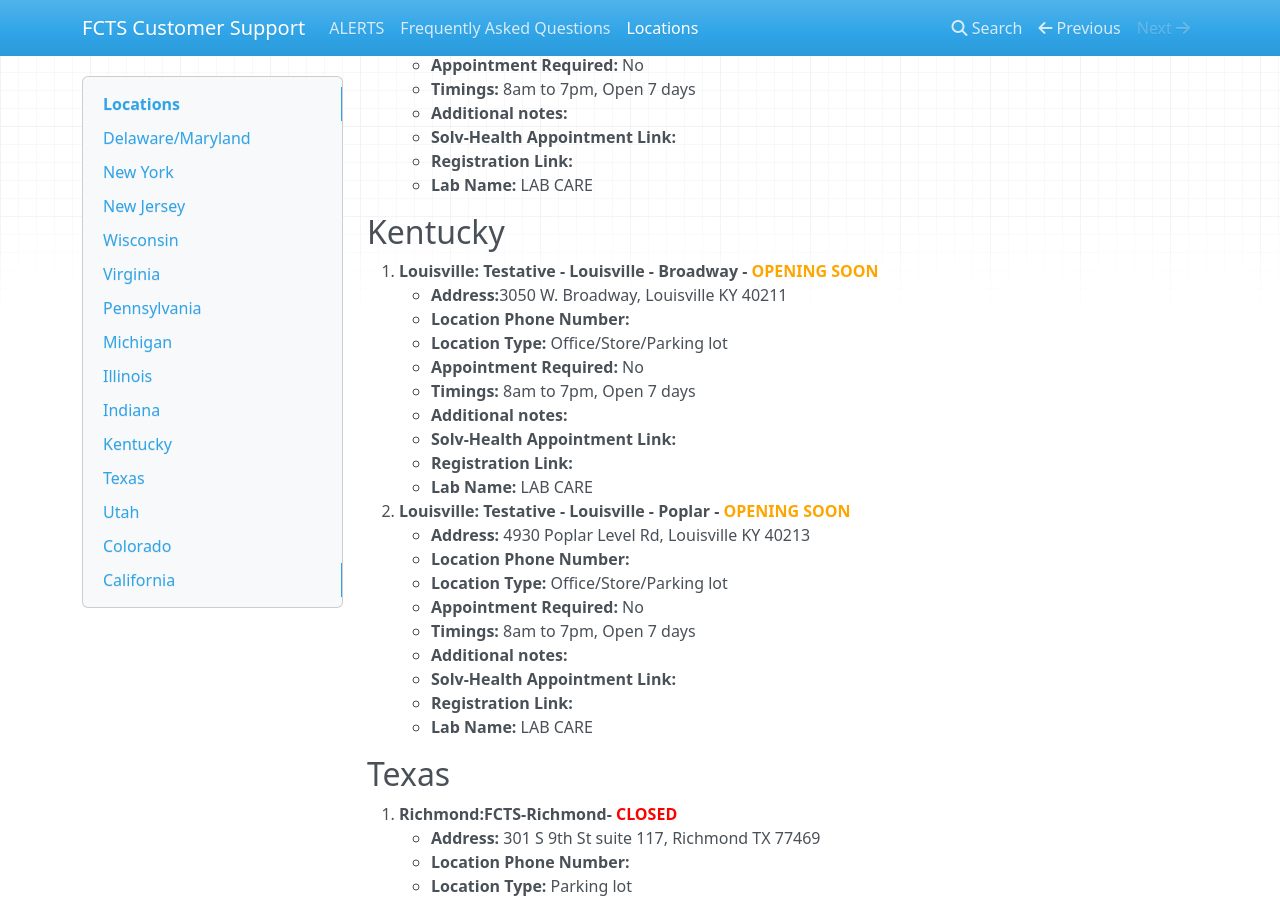
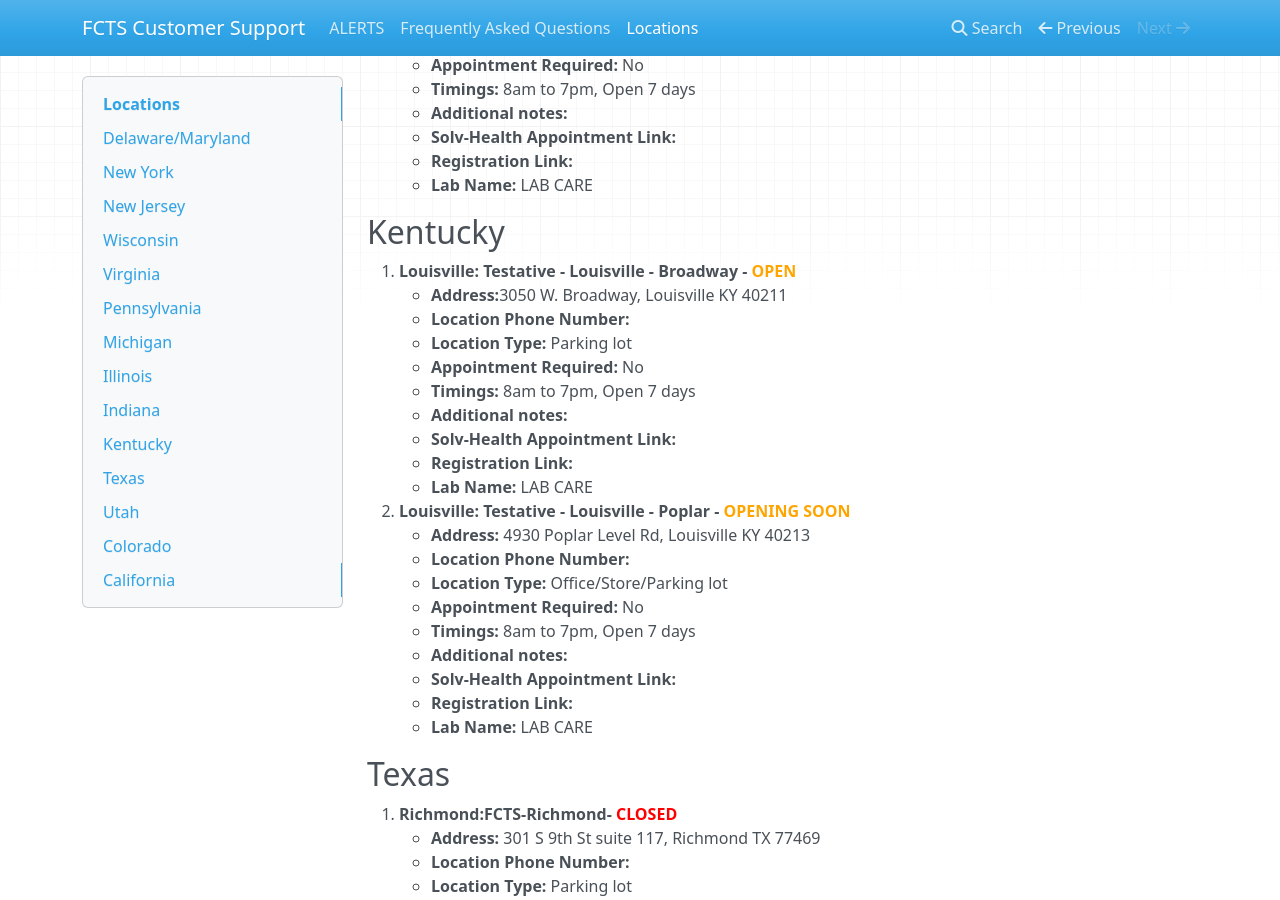
Before and after one commit to fcts000/fcts-cs-docs, an MkDocs documentation site: the page built from docs/locations.md, in a window 1280 px wide and 900 px high, scrolled down 7083 px. Built offline with MkDocs 1.6.1, drawn with Linux system fonts in a browser that asks for light colours; nearby versions of some CDN libraries.

Commit message:
updated kentucky

```diff
--- a/docs/locations.md
+++ b/docs/locations.md
@@ -286,10 +286,10 @@
     * **Registration Link:**
     * **Lab Name:**  LAB CARE
 ## Kentucky
-1. **Louisville: Testative - Louisville - Broadway - <font color="orange">OPENING SOON</font>**
+1. **Louisville: Testative - Louisville - Broadway - <font color="orange">OPEN</font>**
     * **Address:**3050 W. Broadway, Louisville KY 40211
     * **Location Phone Number:**
-    * **Location Type:** Office/Store/Parking lot
+    * **Location Type:** Parking lot
     * **Appointment Required:** No
     * **Timings:** 8am to 7pm, Open 7 days
     * **Additional notes:**
```
Also changed, not shown: docs/index.md (+0 -1 lines).
